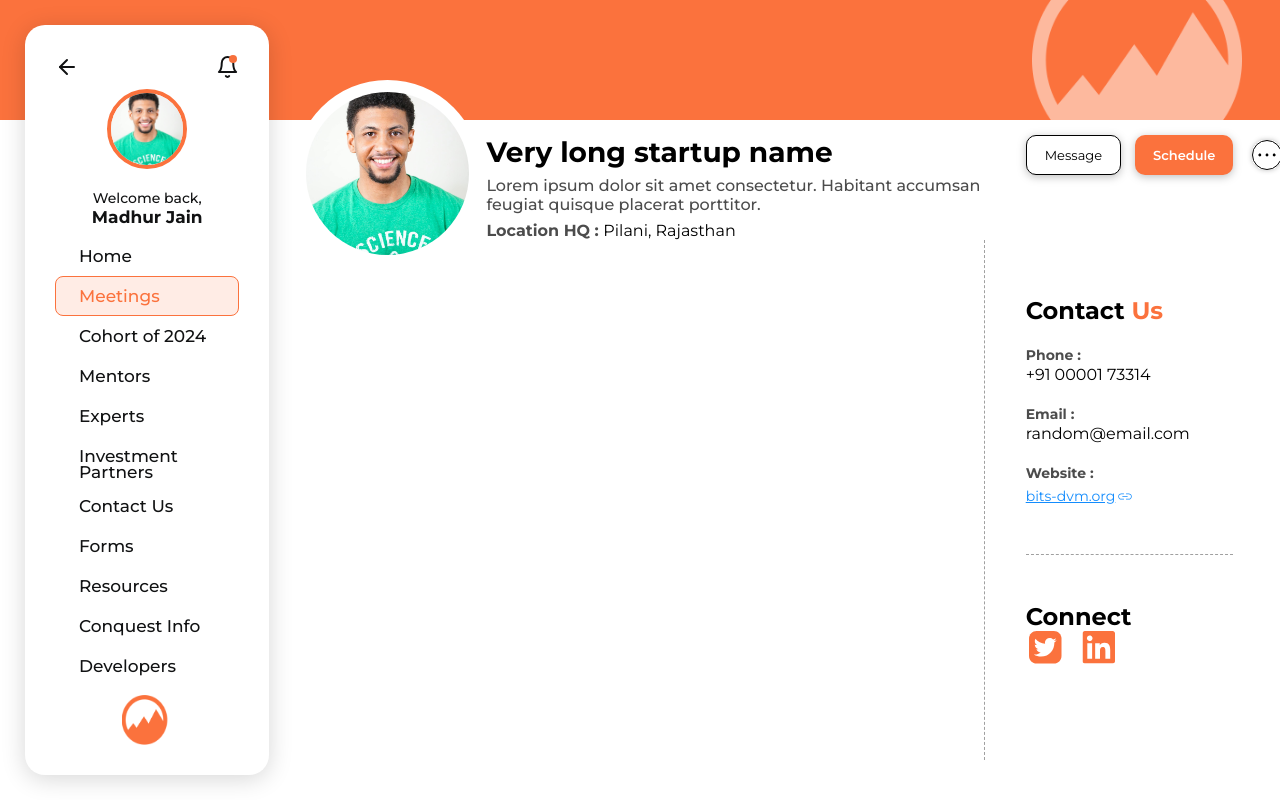
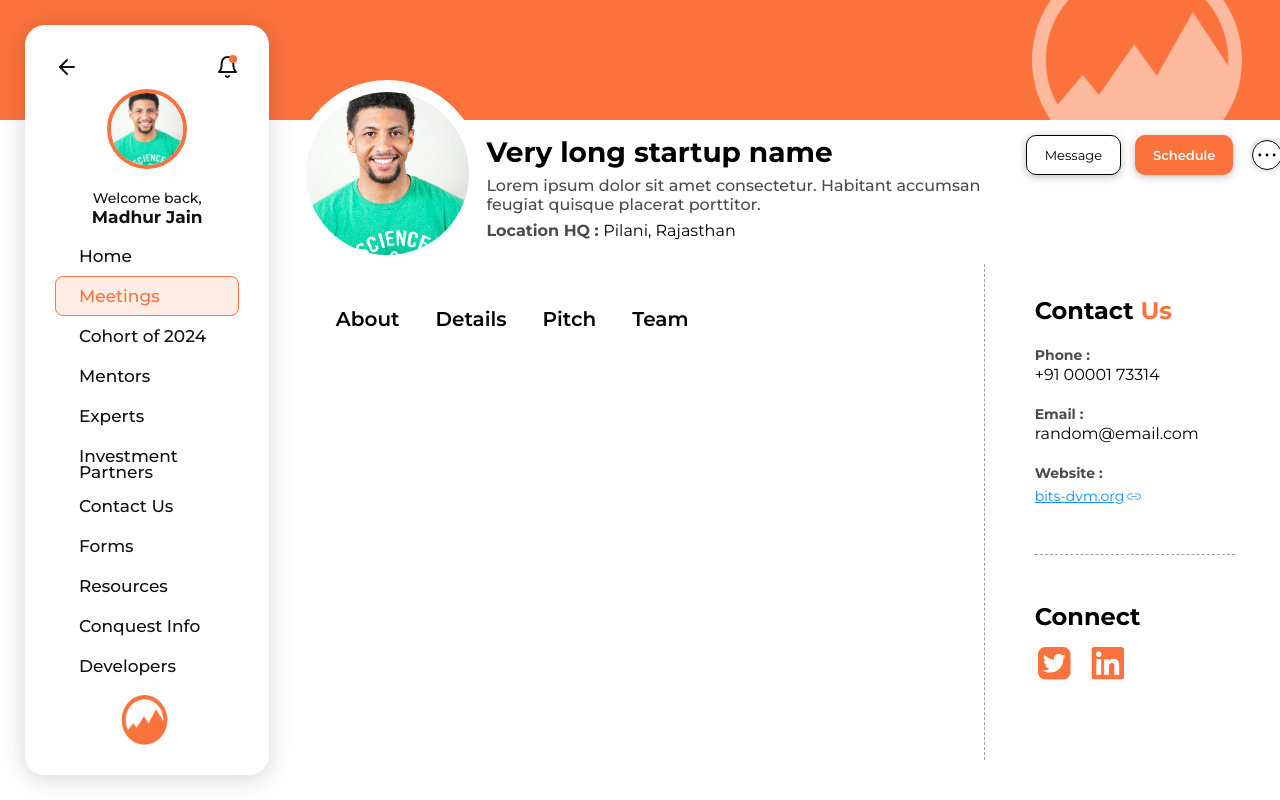
Before and after one commit to dvm-bitspilani/cel-conquest-2024, a React (Vite) app: page /dashboard/startup-profile in a window 1280 px wide. Built offline with nearby package versions, Linux system fonts and the light colour scheme.

Commit message:
feat: added buttons

```diff
--- a/src/components/StartupProfileContact/StartupProfileContact.module.scss
+++ b/src/components/StartupProfileContact/StartupProfileContact.module.scss
@@ -4,6 +4,7 @@
     position: relative;
     top: 20%;
     left: 14%;
+    padding-left: 9px;
 
     .contactContainer {
         display: flex;
@@ -78,8 +79,8 @@
 
             .connectButtonsContainer {
                 display: flex;
-                padding-left: 3px;
                 gap: 20px;
+                padding: 16px 0 0 3px;
             }
         }
     }
--- a/src/components/Startups/StartupProfileHeader/StartupProfileHeader.jsx
+++ b/src/components/Startups/StartupProfileHeader/StartupProfileHeader.jsx
@@ -24,6 +24,12 @@ export default function StartupProfileHeader({ img, name, desc, location }) {
                             <div className={styles.desc}>{desc}</div>
                             <div><span className={styles.location}>Location HQ : </span>{location}</div>
                         </div>
+                    </div>
+                    <div className={styles.tabsContainer}>
+                        <div className={styles.profileButton}><a>About</a></div>
+                        <div className={styles.profileButton}><a>Details</a></div>
+                        <div className={styles.profileButton}><a>Pitch</a></div>
+                        <div className={styles.profileButton}><a>Team</a></div>
                     </div>
                 </div>
                 <div className={styles.contact}>
--- a/src/components/Startups/StartupProfileHeader/StartupProfileHeader.module.scss
+++ b/src/components/Startups/StartupProfileHeader/StartupProfileHeader.module.scss
@@ -65,6 +65,40 @@
                 }
             }
         }
+
+        .tabsContainer {
+            display: inline-flex;
+            gap: 36px;
+            position: relative;
+            left: 6%;
+
+            .profileButton {
+                color: #000;
+                font-family: Montserrat;
+                font-size: 20px;
+                font-style: normal;
+                font-weight: 600;
+                line-height: normal;
+
+                a {
+                    position: relative;
+                    cursor: pointer;
+                    &::after {
+                        content: "";
+                        width: 0px;
+                        height: 2px;
+                        background: #fb723d;
+                        position: absolute;
+                        left: 0;
+                        bottom: -2px;
+                        transition: width 100ms linear;
+                    }
+                    &:hover::after{
+                        width: 50%;
+                    }
+                }
+            }
+        }
     }
 
     .contact {
@@ -75,9 +109,9 @@
         &::after {
             content: "";
             position: absolute;
-            top: 30%;
+            top: 33%;
             width: 0;
-            height: 65%;
+            height: 62%;
             border-left: #A0A0A0 dashed 1px;
         }
 
```
